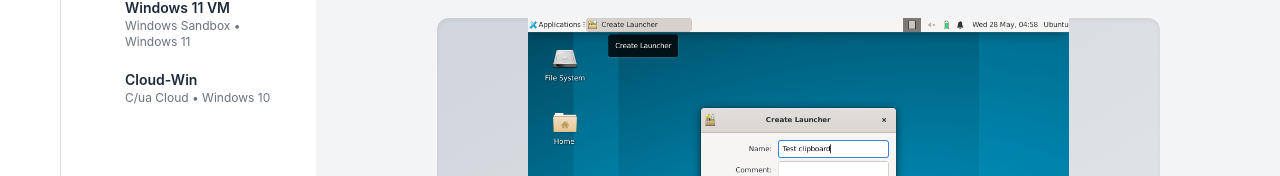
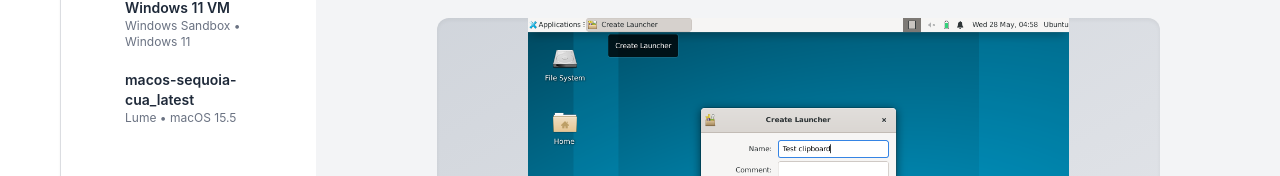
Before and after one commit to workingprototype/cua, a Svelte app in the folder libs/workflow/: page / in a window 1280 px wide. Shown: the part 124-300 px from the top of the page. Built offline with nearby package versions, Linux system fonts and the light colour scheme; some icons are missing.

Commit message:
Added lume mock

```diff
--- a/libs/workflow/src/api.ts
+++ b/libs/workflow/src/api.ts
@@ -1,6 +1,6 @@
 // Mock API for machines and chat
 export type VM = {
-  provider: 'Windows Sandbox' | 'C/ua Cloud';
+  provider: 'Windows Sandbox' | 'C/ua Cloud' | 'Lume';
   name: string;
   os: string;
   vnc_url?: string | null;
@@ -10,7 +10,7 @@ export type VM = {
 const mockVMs: VM[] = [
   { provider: 'C/ua Cloud', name: 'm-linux-4l9zk7itlu', os: 'Ubuntu 22.04', vnc_url: 'https://m-linux-4l9zk7itlu.containers.cloud.trycua.com/vnc.html?autoconnect=true&password=f91c9a15f75a233b', status: 'running' },
   { provider: 'Windows Sandbox', name: 'Windows 11 VM', os: 'Windows 11', vnc_url: null, status: 'stopped' },
-  { provider: 'C/ua Cloud', name: 'Cloud-Win', os: 'Windows 10', vnc_url: null, status: 'stopped' },
+  { provider: 'Lume', name: 'macos-sequoia-cua_latest', os: 'macOS 15.5', vnc_url: null, status: 'stopped' },
 ];
 
 export async function list_vms(): Promise<VM[]> {
```
